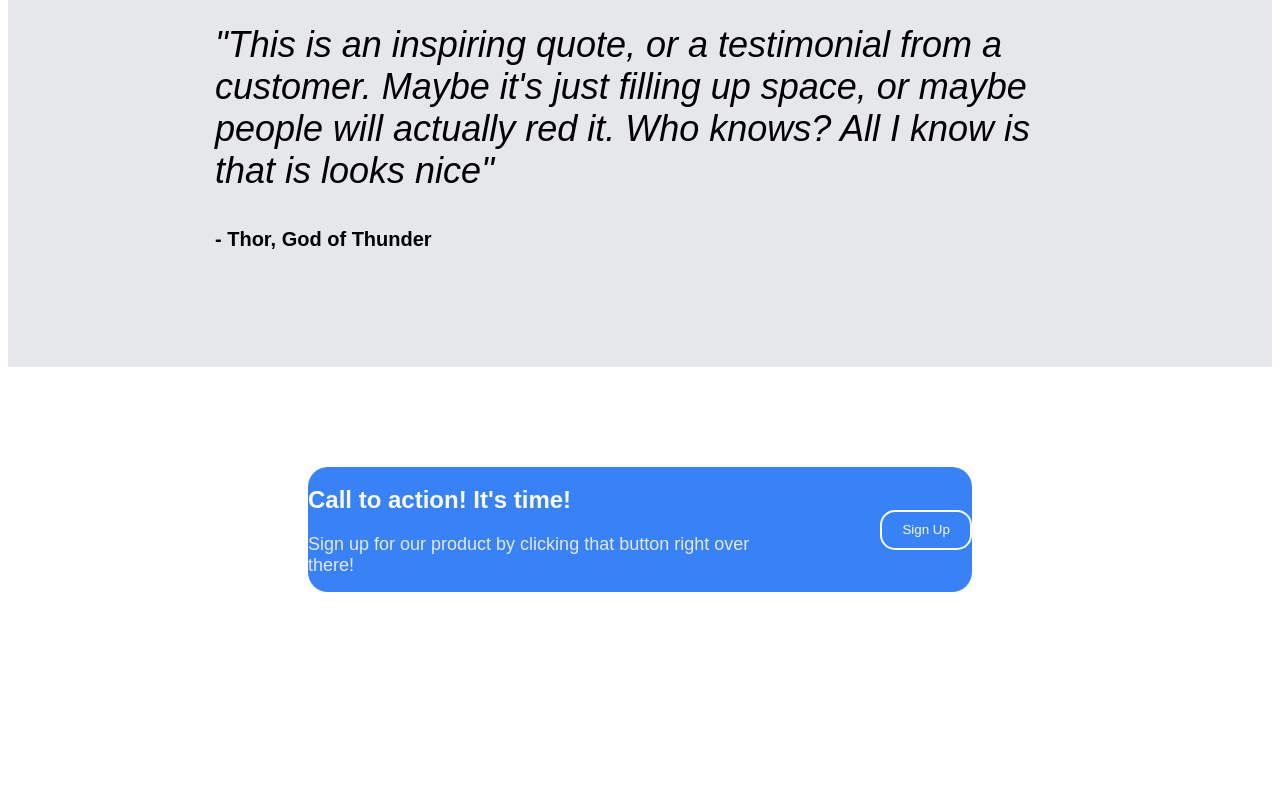
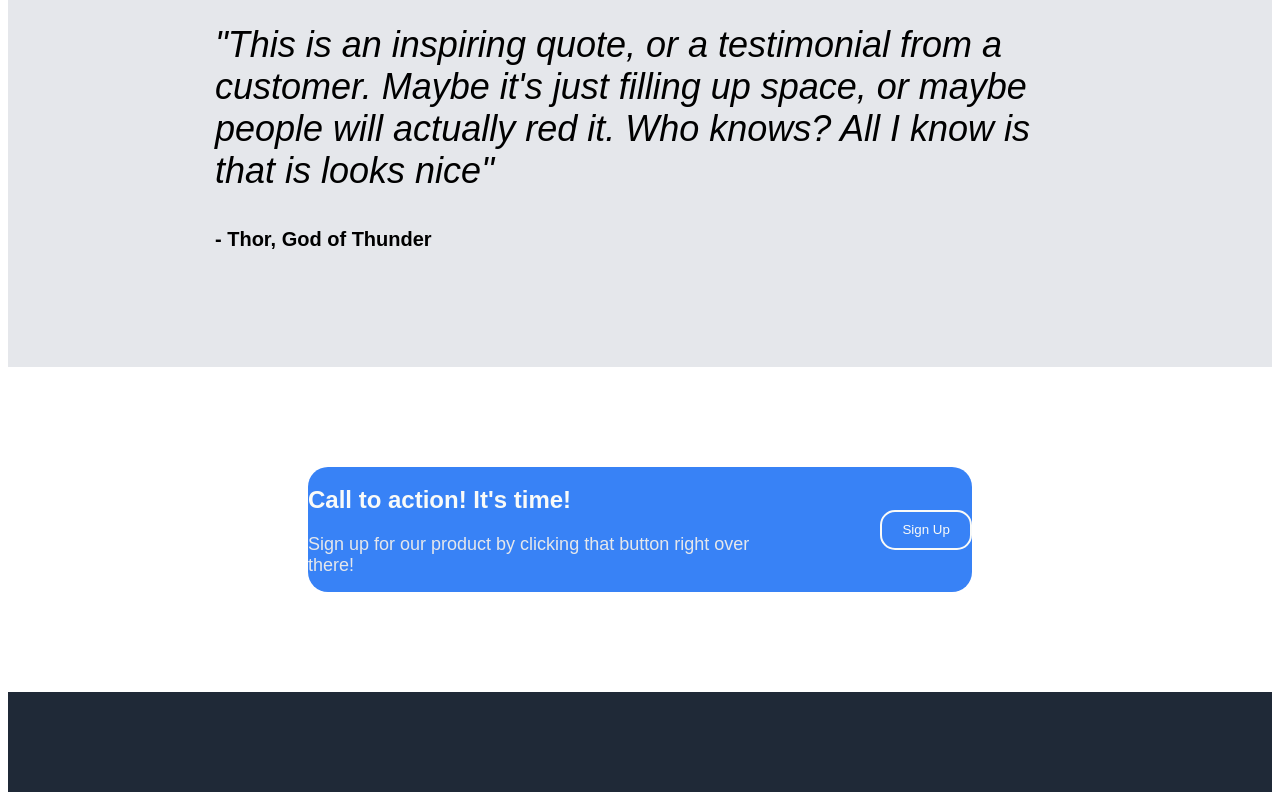
Before and after one commit to KrystianRusin/Landing-Page, a plain HTML site: page index.html in a window 1280 px wide. Shown: the part 1109-1909 px from the top of the page. Before the commit the page ends 1809 px from the top, so only its background shows below. Drawn offline with Linux system fonts and the light colour scheme.

Commit message:
added footer

```diff
--- a/index.html
+++ b/index.html
@@ -62,5 +62,8 @@
             <button class="signup-btn">Sign Up</button>
         </div>
     </div>
+
+    <div class="footer">
+    </div>
 </body>
 </html>
--- a/styles.css
+++ b/styles.css
@@ -1,4 +1,3 @@
-
 .header {
     background-color: #1F2937;
     display: flex;
@@ -155,6 +154,12 @@
     color: #E5E7EB;
 }
 
+.footer{
+    background-color: #1F2937;
+    height: 100px;
+    width: 100%;
+}
+
 .signup-btn{
     font-family: sans-serif;
     border-radius: 15px;
```
